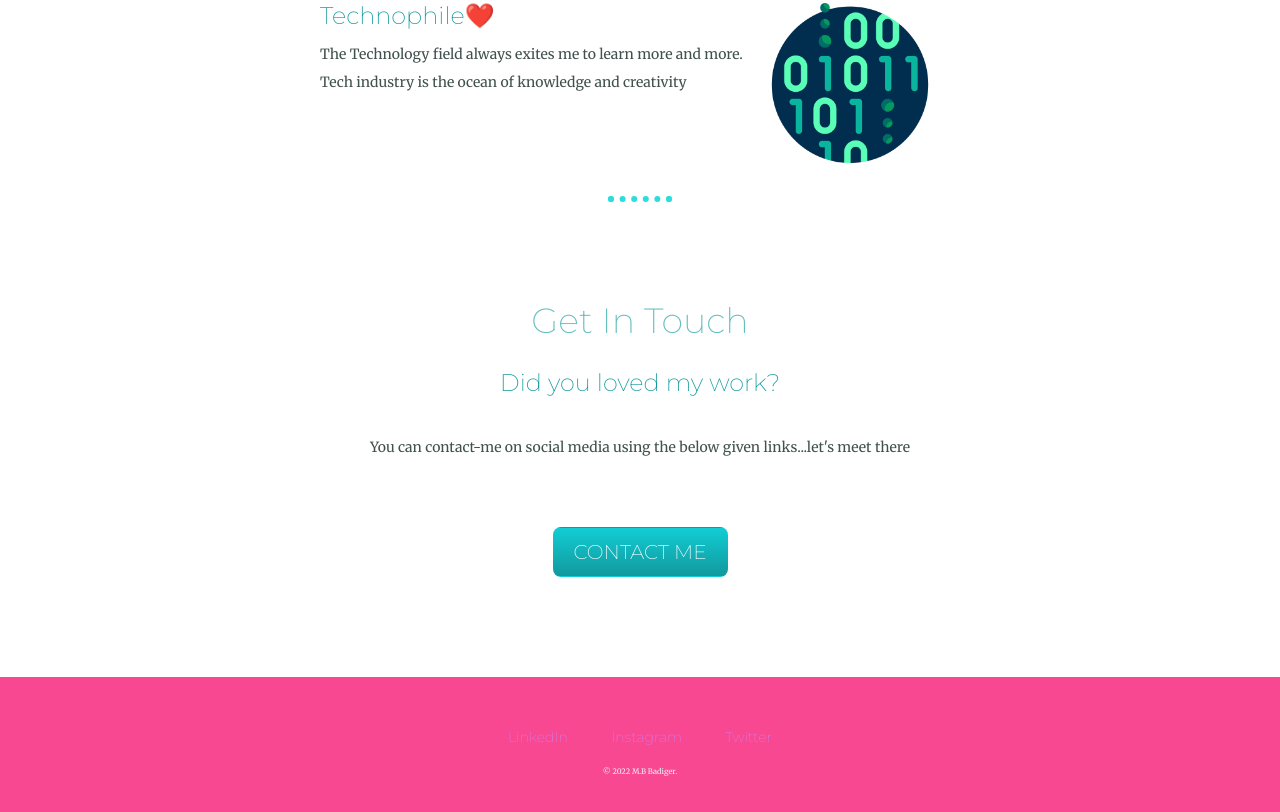
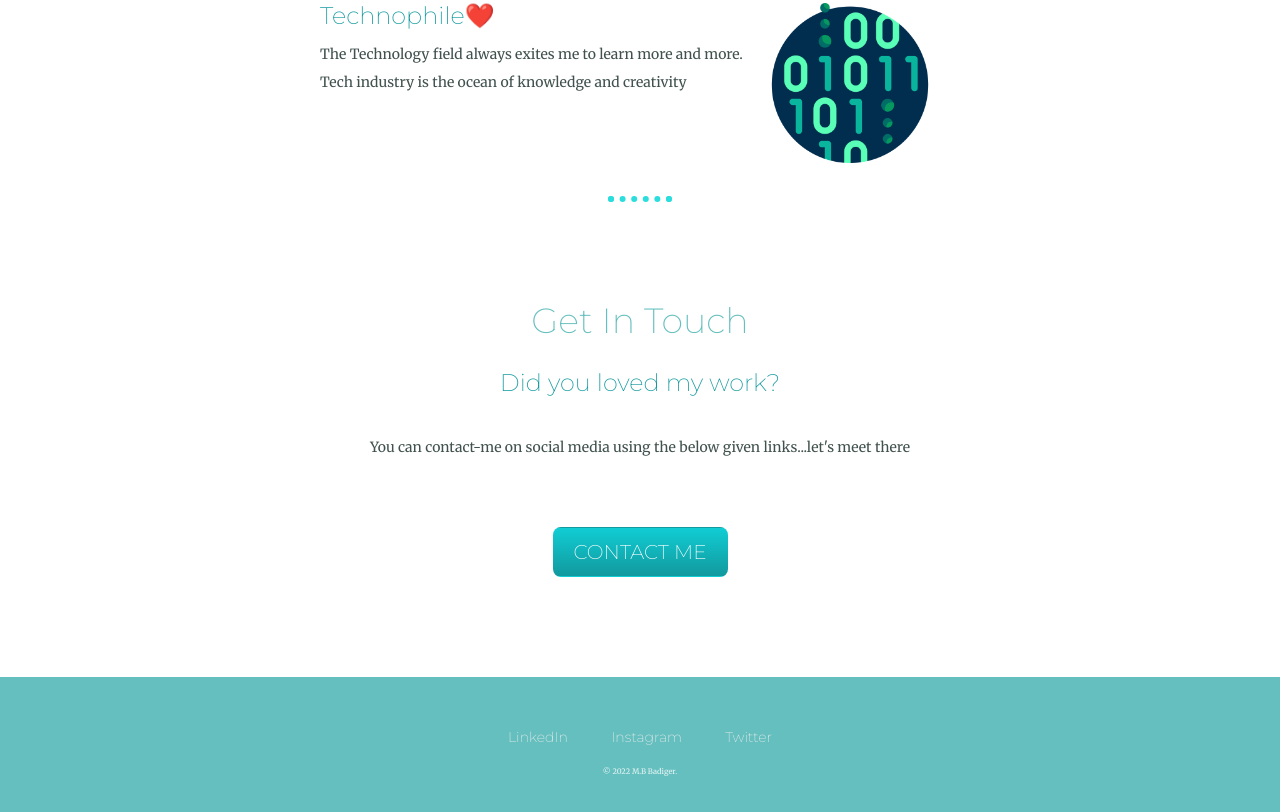
Before and after one commit to MahanteshBB2/newcv, a plain HTML site: page index.html in a window 1280 px wide. Shown: the part 1712-2524 px from the top of the page. Drawn offline with nearby package versions, Linux system fonts and the light colour scheme.

Commit message:
Update styles.css

```diff
--- a/styles.css
+++ b/styles.css
@@ -104,11 +104,11 @@ hr {
   margin: 40px auto 60px;
 }
 .bottom-container {
-  background-color: #F94892;
+  background-color: #66bfbf;
   padding: 50px 0px 20px;
 }
 a {
-  color: #D47AE8;
+  color: #EEEEEE;
   font-family: "Montserrat", sans-serif;
   margin: 10px 20px;
   text-decoration: none;
```
